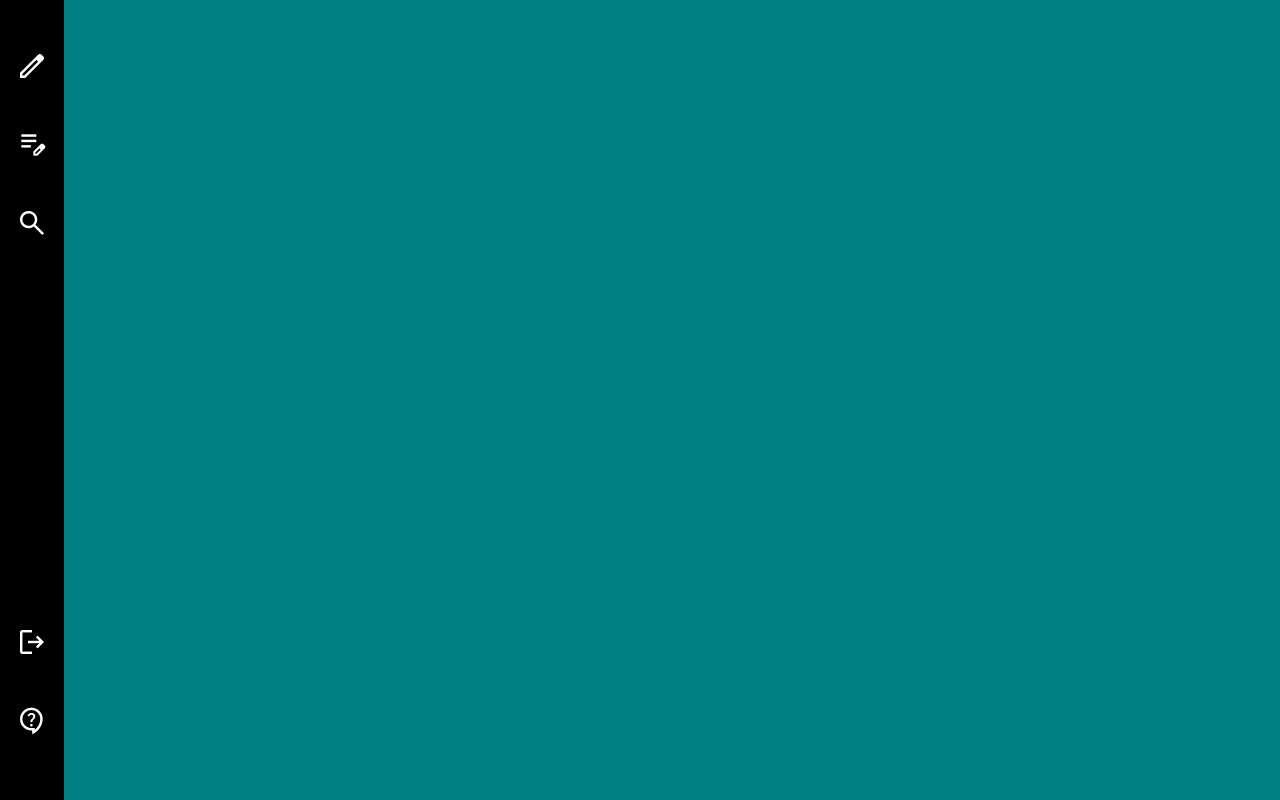
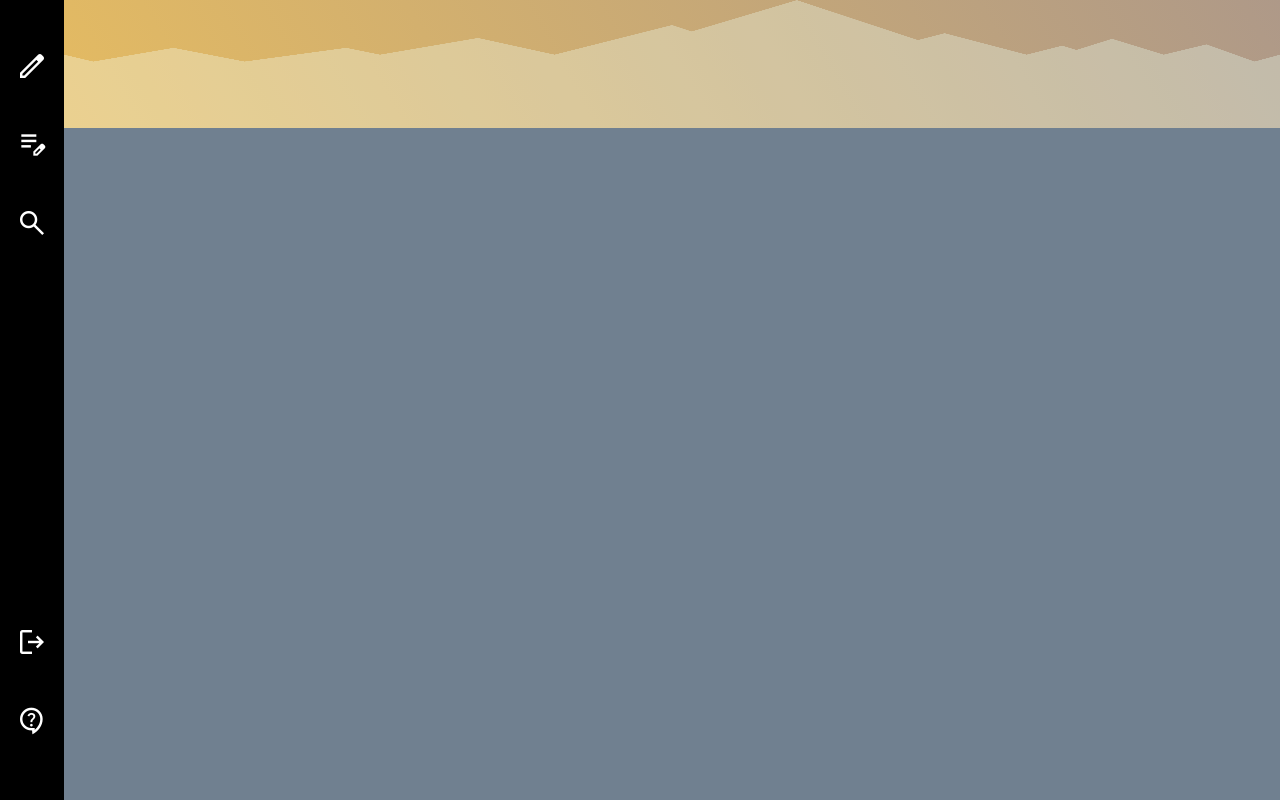
Before and after one commit to ChaitanyaMahaprabhu/TourismPlatform, a React (Create React App) app: page /AgentPage in a window 1280 px wide. Built offline with nearby package versions, Linux system fonts and the light colour scheme; a web font is replaced by a local one.

Commit message:
Progress made in agent page. (top)

```diff
--- a/src/components/AgentPage/AgentPage.jsx
+++ b/src/components/AgentPage/AgentPage.jsx
@@ -1,30 +1,77 @@
 import styles from "./AgentPage.module.css";
+import { useState } from "react";
+
 const AgentPage = () => {
+  const [gradient, setGradient] = useState(
+    `rgb(${Math.random() * 250 + 1}, ${Math.random() * 250 + 1}, ${
+      Math.random() * 250 + 1
+    }), rgb(${Math.random() * 250 + 1}, ${Math.random() * 250 + 1}, ${
+      Math.random() * 250 + 1
+    })`
+  );
+
   return (
     <div className={styles.agentPageEncompass}>
       <div className={styles.agentNav}>
         <div className={styles.mainOptions}>
           <h4 className={styles.options}>
-            <span class="material-symbols-outlined" style = {{fontSize: "2rem"}}>edit</span>
+            <span
+              class="material-symbols-outlined"
+              style={{ fontSize: "2rem" }}
+            >
+              edit
+            </span>
           </h4>
 
           <h4 className={styles.options}>
-            <span class="material-symbols-outlined" style = {{fontSize: "2rem"}}>edit_note</span>
+            <span
+              class="material-symbols-outlined"
+              style={{ fontSize: "2rem" }}
+            >
+              edit_note
+            </span>
           </h4>
 
           <h4 className={styles.options}>
-            <span class="material-symbols-outlined" style = {{fontSize: "2rem"}}>search</span>
+            <span
+              class="material-symbols-outlined"
+              style={{ fontSize: "2rem" }}
+            >
+              search
+            </span>
           </h4>
         </div>
 
         <div className={styles.subOptions}>
           <h4 className={styles.options}>
-            <span class="material-symbols-outlined" style = {{fontSize: "2rem"}}>logout</span>
+            <span
+              class="material-symbols-outlined"
+              style={{ fontSize: "2rem" }}
+            >
+              logout
+            </span>
           </h4>
 
           <h4 className={styles.options}>
-            <span class="material-symbols-outlined" style = {{fontSize: "2rem"}}>contact_support</span>
+            <span
+              class="material-symbols-outlined"
+              style={{ fontSize: "2rem" }}
+            >
+              contact_support
+            </span>
           </h4>
+        </div>
+      </div>
+
+      <div className={styles.agentWorking}>
+        <div
+          className={styles.top}
+          style={{ background: `linear-gradient(60deg, ${gradient})` }}
+        >
+          <img
+            src={require("../../assets/images/mountain.png")}
+            className={styles.decor}
+          />
         </div>
       </div>
     </div>
--- a/src/components/AgentPage/AgentPage.module.css
+++ b/src/components/AgentPage/AgentPage.module.css
@@ -1,15 +1,16 @@
 .agentPageEncompass {
   height: 100vh;
   width: 100vw;
-  background-color: teal;
+  background-color:slategray;
+
+  display: grid;
+  grid-template-columns: repeat(20, 1fr);
 }
 
 .agentNav {
   background-color: black;
   height: 100vh;
-  width: 5vw;
-  position: fixed;
-  left: 0;
+  width: 100%;
 
   display: flex;
   flex-direction: column;
@@ -17,6 +18,7 @@
   align-items: center;
 
   padding: 2rem 0rem 2rem 0rem;
+  grid-column: 1/2;
 }
 
 .mainOptions {
@@ -44,3 +46,38 @@
     background-color: white;
     color: black;
 }
+
+.agentWorking{
+  width: 100%;
+  height: 100%;
+  grid-column: 2/21;
+}
+
+.top{
+  width: 100%;
+  height: 8rem;
+
+  background-size: 200% 200%;
+  animation: gradient 10s infinite;
+}
+
+.decor{
+  height: 100%;
+  width: 100%;
+  mix-blend-mode: screen;
+  opacity: 0.4;
+}
+
+@keyframes gradient {
+  0% {
+    background-size: 100% 200%;
+  }
+
+  50% {
+    background-size: 250% 200%;
+  }
+
+  100% {
+    background-size: 100% 200%;
+  }
+}
--- a/src/components/TravellerPage/TravellerPage.jsx
+++ b/src/components/TravellerPage/TravellerPage.jsx
@@ -1,5 +1,16 @@
 import styles from "./TravellerPage.module.css";
+import { useState } from "react";
+
 const TravellerPage = () => {
+
+  const [gradient, setGradient] = useState(
+    `rgb(${Math.random() * 250 + 1}, ${Math.random() * 250 + 1}, ${
+      Math.random() * 250 + 1
+    }), rgb(${Math.random() * 250 + 1}, ${Math.random() * 250 + 1}, ${
+      Math.random() * 250 + 1
+    })`
+  );
+
   return (
     <div className={styles.travellerPageEncompass}>
       <div className={styles.travellerNav}>
@@ -52,6 +63,18 @@ const TravellerPage = () => {
           </h4>
         </div>
       </div>
+
+      <div className={styles.travellerWorking}>
+        <div
+          className={styles.top}
+          style={{ background: `linear-gradient(60deg, ${gradient})` }}
+        >
+          <img
+            src={require("../../assets/images/mountain.png")}
+            className={styles.decor}
+          />
+        </div>
+      </div>
     </div>
   );
 };
--- a/src/components/TravellerPage/TravellerPage.module.css
+++ b/src/components/TravellerPage/TravellerPage.module.css
@@ -2,14 +2,15 @@
   height: 100vh;
   width: 100vw;
   background-color: teal;
+
+  display: grid;
+  grid-template-columns: repeat(20, 1fr);
 }
 
 .travellerNav {
   background-color: black;
   height: 100vh;
-    width: 5vw;
-    position: fixed;
-    left: 0;
+  width: 100%;
 
   display: flex;
   flex-direction: column;
@@ -17,6 +18,7 @@
   align-items: center;
 
   padding: 2rem 0rem 2rem 0rem;
+  grid-column: 1/2;
 }
 
 .mainOptions {
@@ -40,7 +42,43 @@
   border-radius: 2rem;
 }
 
-  .options:hover{
+.options:hover {
   background-color: white;
   color: black;
 }
+
+.travellerWorking{
+  width: 100%;
+  height: 100%;
+  background-color: rebeccapurple;
+  grid-column: 2/21;
+}
+
+.top{
+  width: 100%;
+  height: 8rem;
+
+  background-size: 200% 200%;
+  animation: gradient 10s infinite;
+}
+
+@keyframes gradient {
+  0% {
+    background-size: 100% 200%;
+  }
+
+  50% {
+    background-size: 250% 200%;
+  }
+
+  100% {
+    background-size: 100% 200%;
+  }
+}
+
+.decor{
+  height: 100%;
+  width: 100%;
+  mix-blend-mode: screen;
+  opacity: 0.4;
+}
```
Lines whose indentation alone changed are shown as unchanged.
